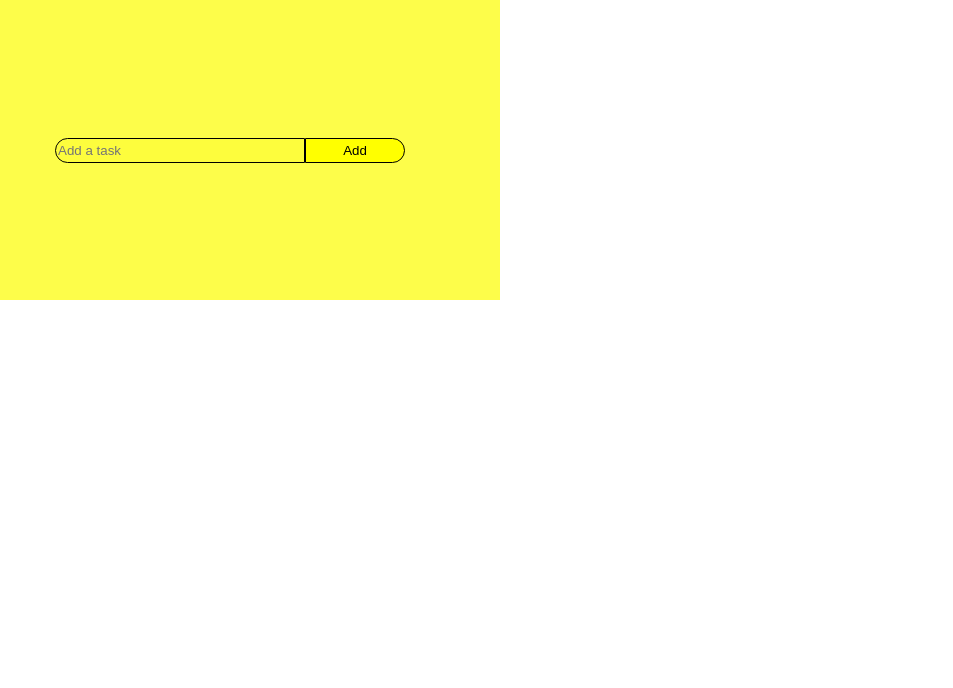
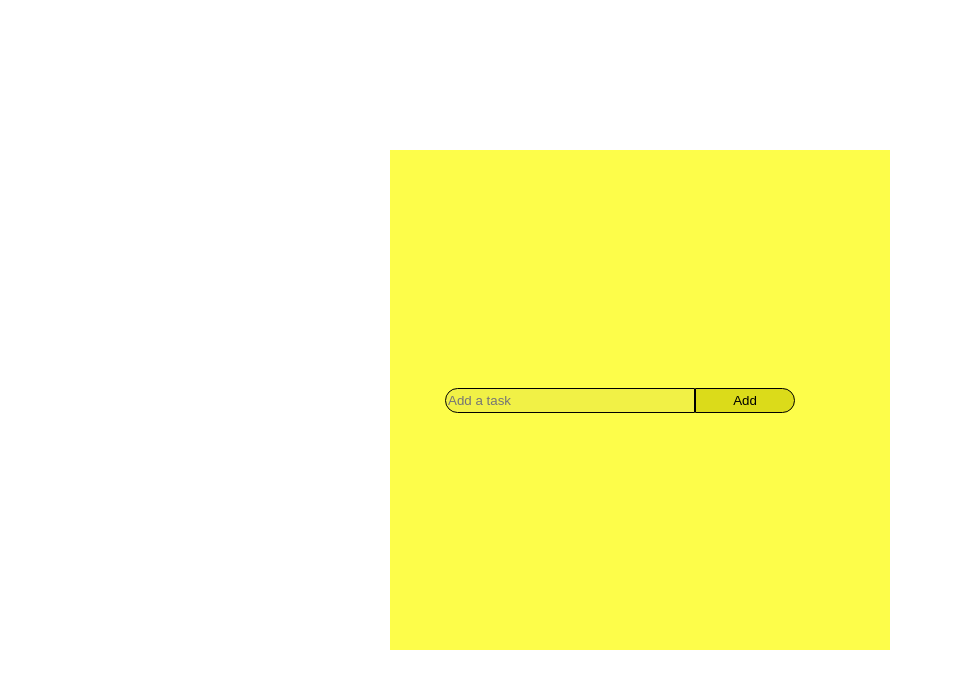
Before and after one commit to erikbirknes96-cmd/To-do-list-oppgave-4, a website: page index.html in a window 1280 px wide. Shown: the whole page, without its empty margins (0-953 px from the left). Drawn offline with Linux system fonts and the light colour scheme.

Commit message:
centered input

```diff
--- a/index.html
+++ b/index.html
@@ -8,9 +8,10 @@
     <script type="module" src="script.js"></script>
   </head>
   <body>
-    <main></main>
+    <header></header>
+    <main>
       <section>
-      <label for="toDoList"></label>
+        <label for ="toDoList"></label>
         <input
           type="text"
           name="taskInput"
@@ -23,5 +24,7 @@
           <li class="tasks"></li>
         </ul>
       </section>
+    </main>
+    <footer></footer>
   </body>
 </html>
--- a/styles.css
+++ b/styles.css
@@ -12,13 +12,26 @@
   box-sizing: border-box;
 }
 
+main {
+  min-height: 100svh;
+  display: flex;
+  flex-direction: column;
+  align-items: center;
+  justify-content: center;
+}
 section {
   background-color: rgb(253, 253, 74);
   display: flex;
   justify-content: center;
   align-items: center;
-  height: 300px;
+  height: 500px;
   width: 500px;
+}
+
+header, footer {
+  background-color: white;
+  height: 1fr;
+  width: 100%;
 }
 
 #taskInput {
@@ -27,7 +40,7 @@ section {
   border: black solid 1px;
   border-radius: 25px 0 0 25px;
   color: black;
-  background-color: rgb(253, 253, 61);
+  background-color: rgb(241, 241, 70);
 }
 
 #subButton {
@@ -37,7 +50,7 @@ section {
   border-radius: 0 25px 25px 0;
   cursor: pointer;
   color: black;
-  background-color: rgb(255, 255, 0);
+  background-color: rgb(219, 219, 26);
 }
 
 li {
```
Lines whose indentation alone changed are shown as unchanged.
